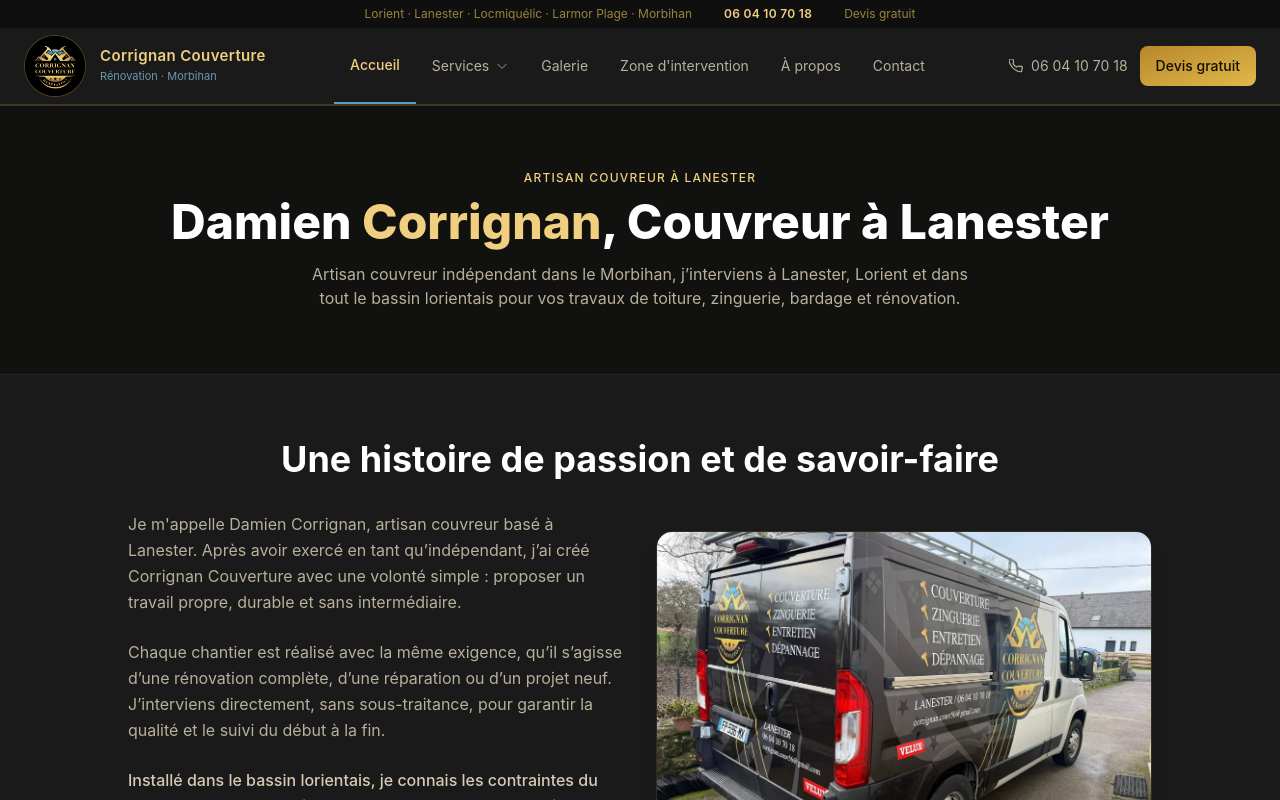
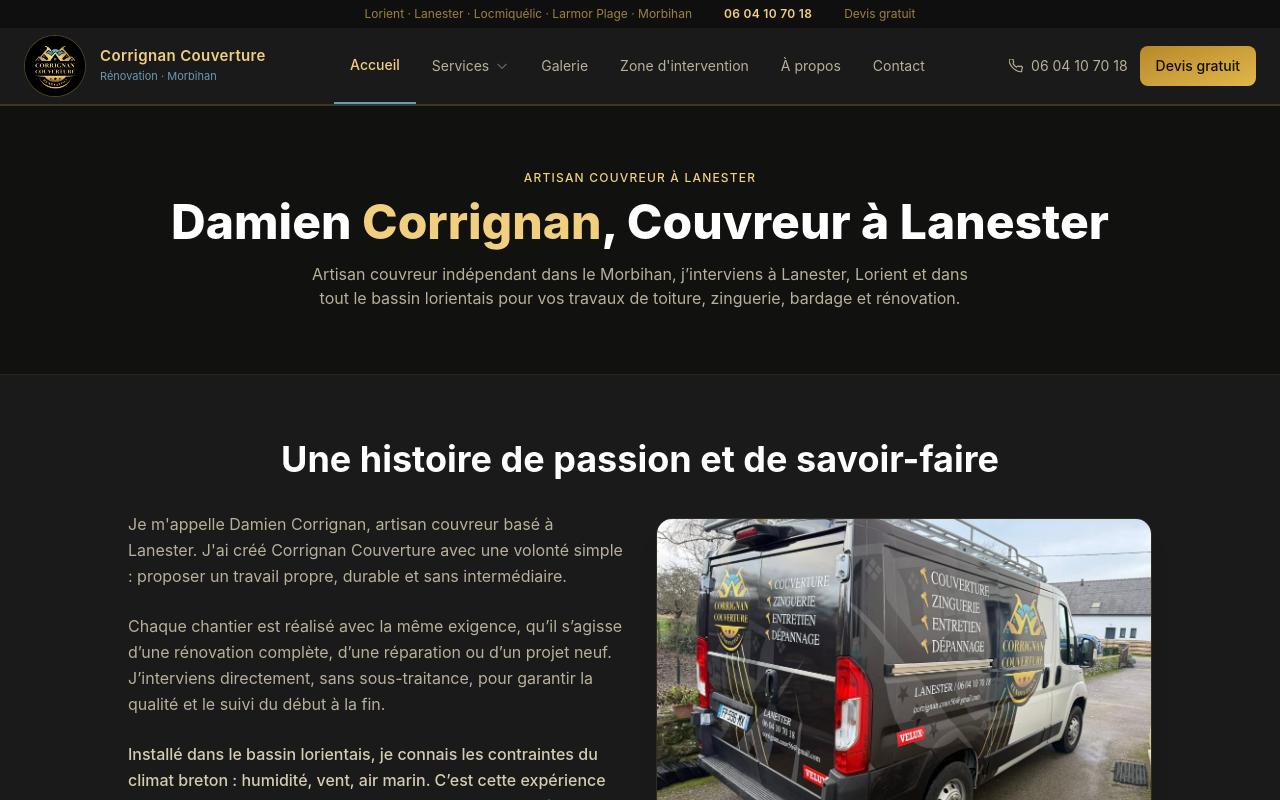
Before and after one commit to GumSurf/corrignan-couverture, a Next.js app: page /a-propos in a window 1280 px wide. Built offline with nearby package versions, Linux system fonts and the light colour scheme.

Commit message:
Update page.tsx

```diff
--- a/app/a-propos/page.tsx
+++ b/app/a-propos/page.tsx
@@ -244,7 +244,7 @@ export default function AProposPage() {
               <InViewSection className="space-y-6">
                 {[
                   `Je m'appelle Damien Corrignan, artisan couvreur basé à Lanester.
-  Après avoir exercé en tant qu’indépendant, j’ai créé Corrignan Couverture avec une volonté simple : proposer un travail propre, durable et sans intermédiaire.`,
+  J'ai créé Corrignan Couverture avec une volonté simple : proposer un travail propre, durable et sans intermédiaire.`,
 
                   `Chaque chantier est réalisé avec la même exigence, qu’il s’agisse d’une rénovation complète, d’une réparation ou d’un projet neuf.
   J’interviens directement, sans sous-traitance, pour garantir la qualité et le suivi du début à la fin.`,
```
